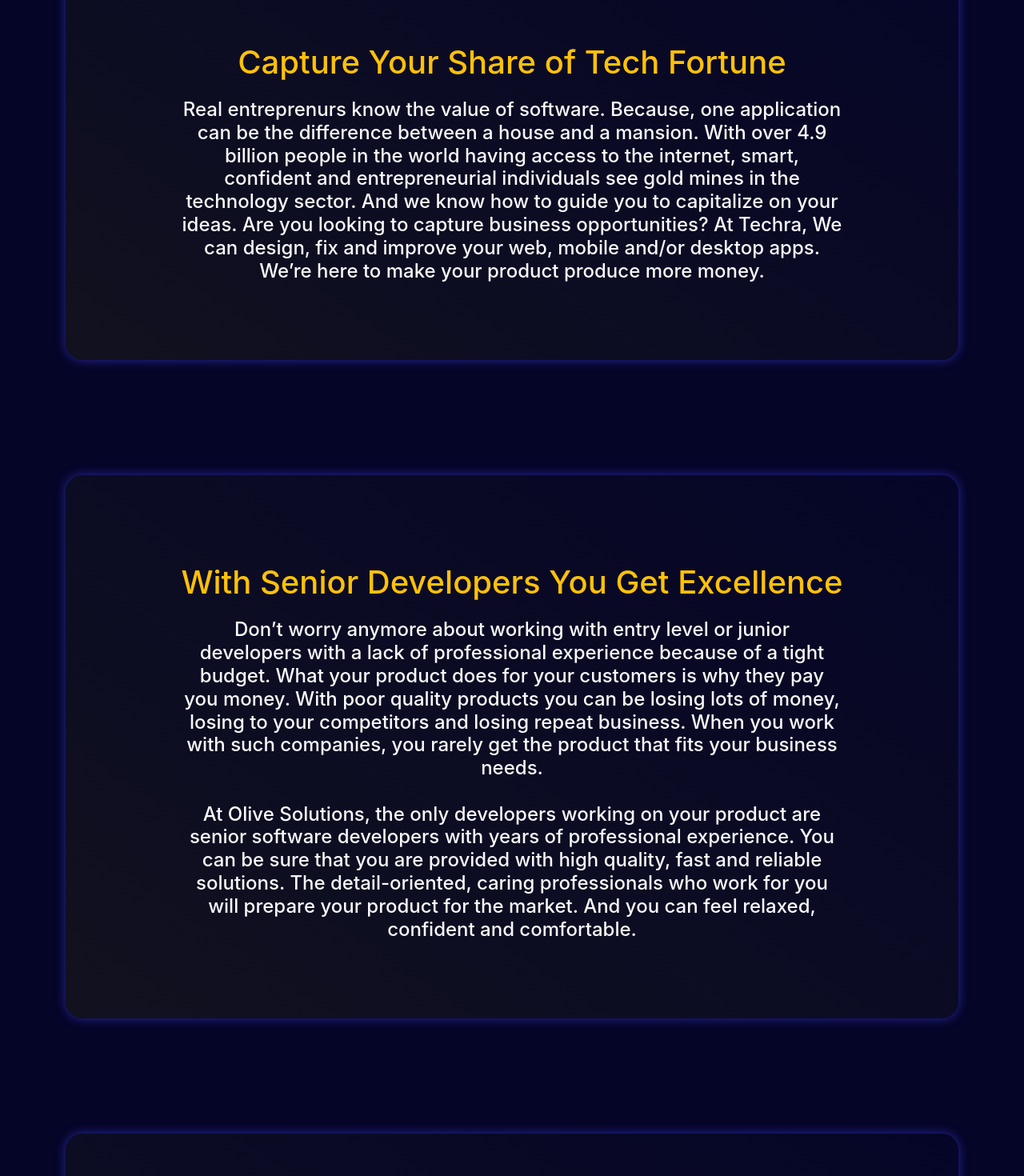
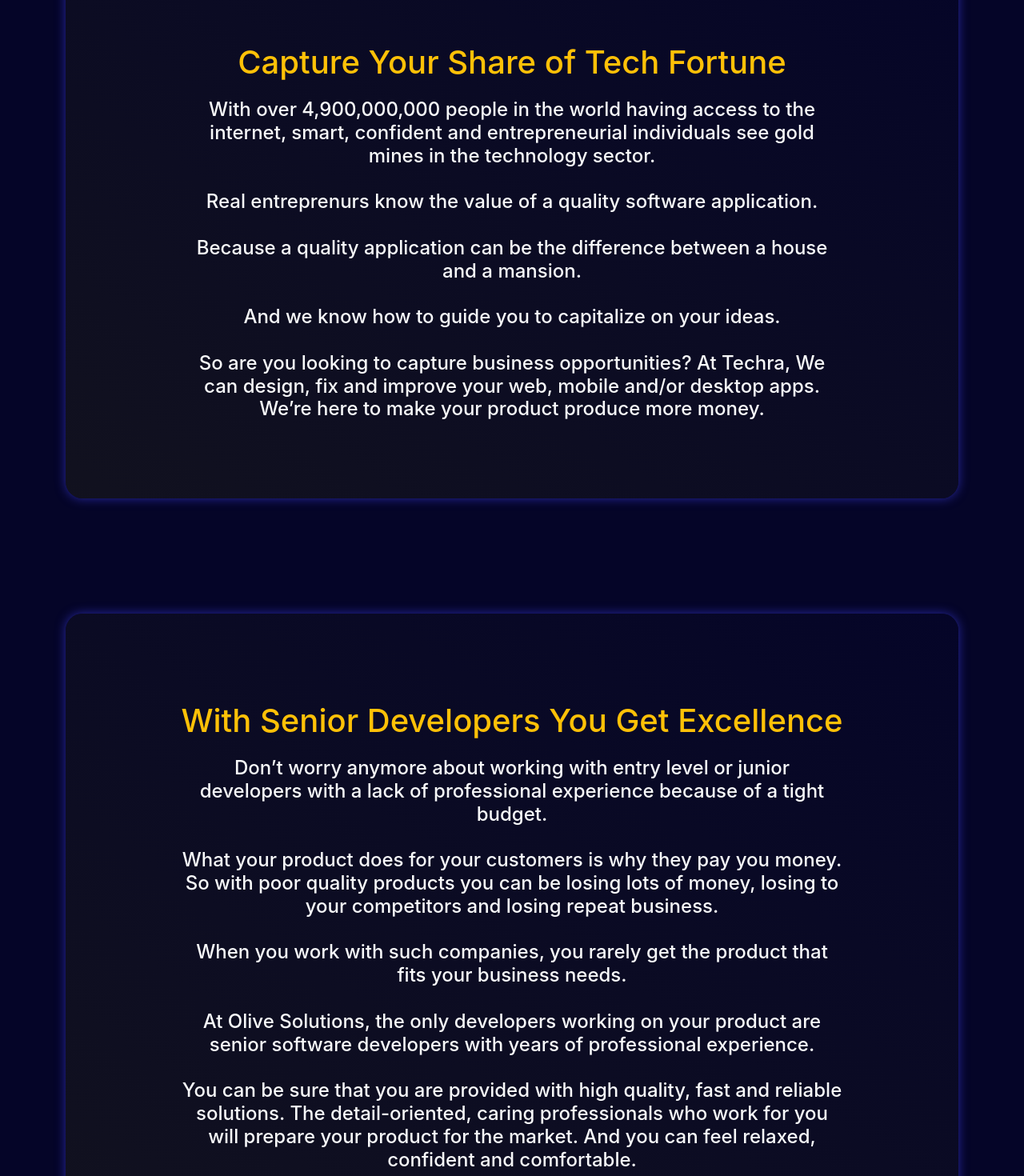
Before and after one commit to omarkha/Techra, a React (Create React App) app: page / in a window 1280 px wide. Shown: the part 1120-2590 px from the top of the page at 80% size. Built offline with nearby package versions, Linux system fonts and the light colour scheme.

Commit message:
first edition

```diff
--- a/src/pages/Homepage.js
+++ b/src/pages/Homepage.js
@@ -27,15 +27,24 @@
               Capture Your Share of Tech Fortune
             </h3>
             <p className="h4 text-light">
-              Real entreprenurs know the value of software. Because, one
-              application can be the difference between a house and a mansion.
-              With over 4.9 billion people in the world having access to the
+              With over 4,900,000,000 people in the world having access to the
               internet, smart, confident and entrepreneurial individuals see
-              gold mines in the technology sector. And we know how to guide you
-              to capitalize on your ideas. Are you looking to capture business
-              opportunities? At Techra, We can design, fix and improve your web,
-              mobile and/or desktop apps. We’re here to make your product
-              produce more money.
+              gold mines in the technology sector.
+              <br />
+              <br />
+              Real entreprenurs know the value of a quality software
+              application. <br />
+              <br />
+              Because a quality application can be the difference between a
+              house and a mansion.
+              <br />
+              <br />
+              And we know how to guide you to capitalize on your ideas.
+              <br />
+              <br />
+              So are you looking to capture business opportunities? At Techra,
+              We can design, fix and improve your web, mobile and/or desktop
+              apps. We’re here to make your product produce more money.
             </p>
           </article>
           <article>
@@ -45,19 +54,24 @@
             <p className="h4 text-light">
               Don’t worry anymore about working with entry level or junior
               developers with a lack of professional experience because of a
-              tight budget. What your product does for your customers is why
-              they pay you money. With poor quality products you can be losing
-              lots of money, losing to your competitors and losing repeat
-              business. When you work with such companies, you rarely get the
+              tight budget. <br />
+              <br />
+              What your product does for your customers is why they pay you
+              money. So with poor quality products you can be losing lots of
+              money, losing to your competitors and losing repeat business.
+              <br />
+              <br /> When you work with such companies, you rarely get the
               product that fits your business needs.
               <br />
               <br />
               At Olive Solutions, the only developers working on your product
               are senior software developers with years of professional
-              experience. You can be sure that you are provided with high
-              quality, fast and reliable solutions. The detail-oriented, caring
-              professionals who work for you will prepare your product for the
-              market. And you can feel relaxed, confident and comfortable.
+              experience. <br />
+              <br />
+              You can be sure that you are provided with high quality, fast and
+              reliable solutions. The detail-oriented, caring professionals who
+              work for you will prepare your product for the market. And you can
+              feel relaxed, confident and comfortable.
             </p>
           </article>
           <article>
```
